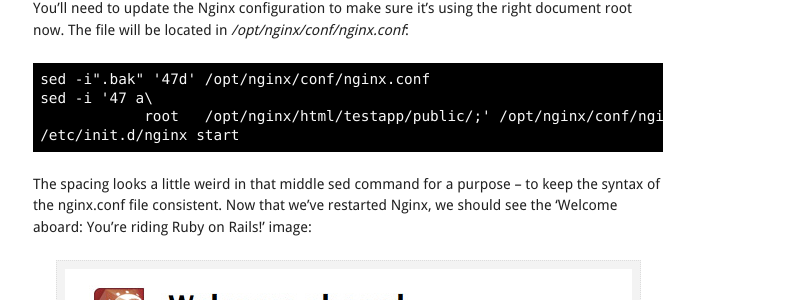
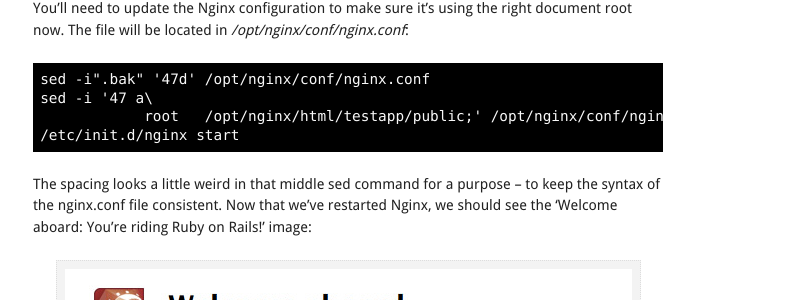
Before and after one commit to tjstein/tjstein.com, a Jekyll site: the page built from _posts/2010-09-14-rails-3-with-rvm-nginx-passenger.markdown, in a window 1280 px wide and 900 px high, scrolled down 1750 px. Shown: the part 189-489 px from the top of the window, without its empty margins (132-932 px from the left). Built offline with Jekyll 4.4.1, drawn with Linux system fonts in a browser that asks for light colours; nearby versions of some CDN libraries; Markdown is read by kramdown in place of the engine named in the settings; comment, search, counter and statistics services are not loaded.

Commit message:
fixing stupid formatting issue

```diff
--- a/_posts/2010-09-14-rails-3-with-rvm-nginx-passenger.markdown
+++ b/_posts/2010-09-14-rails-3-with-rvm-nginx-passenger.markdown
@@ -70,7 +70,7 @@
 
 <pre><code class="bash">sed -i".bak" '47d' /opt/nginx/conf/nginx.conf
 sed -i '47 a\
-            root   /opt/nginx/html/testapp/public/;' /opt/nginx/conf/nginx.conf
+            root   /opt/nginx/html/testapp/public;' /opt/nginx/conf/nginx.conf
 /etc/init.d/nginx start</code></pre>
 
 The spacing looks a little weird in that middle sed command for a purpose -- to keep the syntax of the nginx.conf file consistent. Now that we've restarted Nginx, we should see the 'Welcome aboard: You're riding Ruby on Rails!' image:
```
